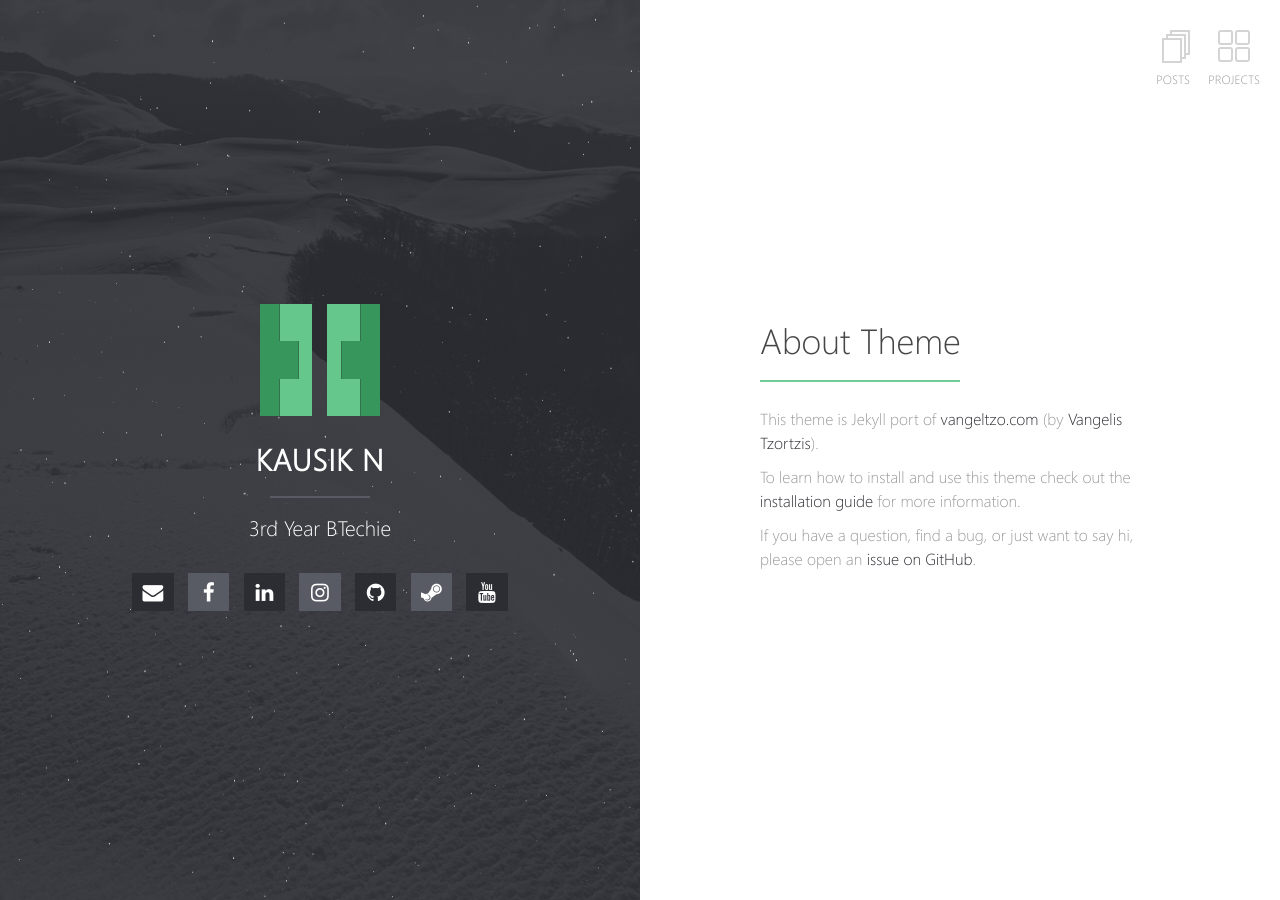
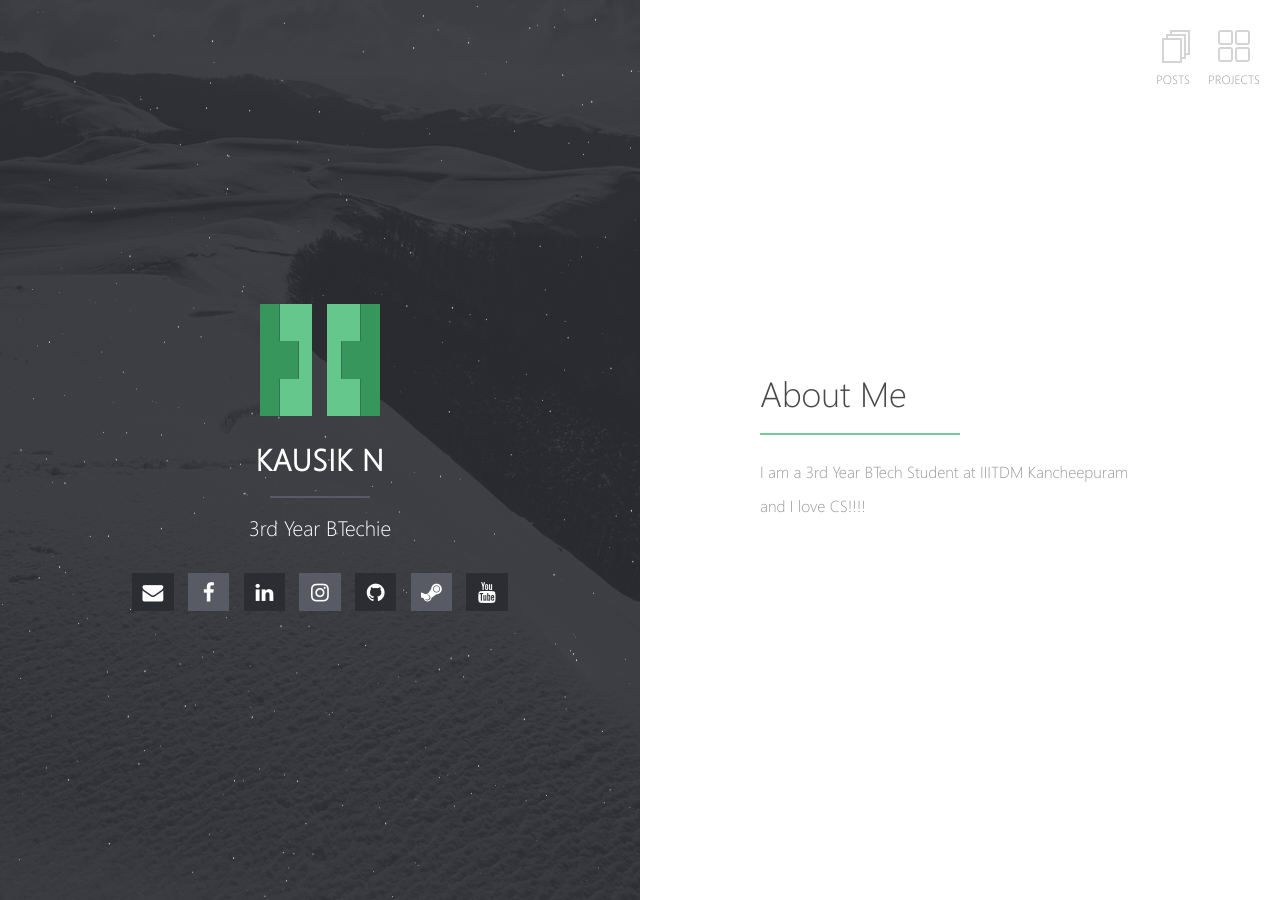
Before and after one commit to KausikN/KausikN.github.io, a Jekyll site: the page built from index.md, in a window 1280 px wide. Built offline with Jekyll 4.4.1, drawn with Linux system fonts in a browser that asks for light colours; our own code applies the rules of GitHub Pages for plain Markdown files.

Commit message:
Update index.md

```diff
--- a/index.md
+++ b/index.md
@@ -1,10 +1,8 @@
 ---
 layout: home
 ---
-# About Theme
+# About Me
 
-This theme is Jekyll port of [vangeltzo.com](http://vangeltzo.com/) (by [Vangelis Tzortzis](https://github.com/srekoble)).
+I am a 3rd Year BTech Student at IIITDM Kancheepuram
 
-To learn how to install and use this theme check out the [installation guide](http://taylantatli.me/Halve/halve-theme/) for more information.
-
-If you have a question, find a bug, or just want to say hi, please open an [issue on GitHub](https://github.com/TaylanTatli/Halve/issues/new).
+and I love CS!!!!
```
